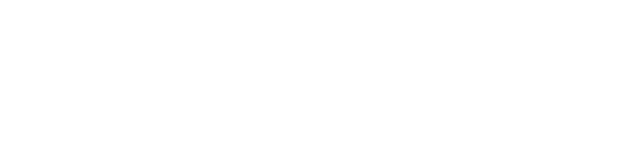
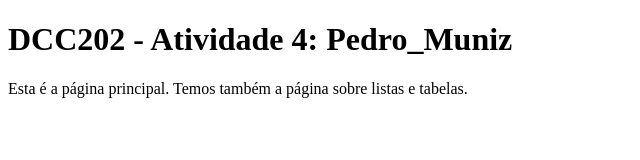
Before and after one commit to ufjf-dcc202/ufjf-dcc202-2023-3-a-atv4-PedroMuniz10, a website: page index.html in a window 1280 px wide. Shown: the whole page, without its empty margins (0-640 px from the left). Drawn offline with Linux system fonts and the light colour scheme.

Commit message:
Criar outro título e um parágrafo

```diff
--- a/index.html
+++ b/index.html
@@ -6,6 +6,9 @@
     <title>DCC202 - Atividade 4: Pedro_Muniz</title>
 </head>
 <body>
-
+    <main>
+        <h1>DCC202 - Atividade 4: Pedro_Muniz</h1>
+        <p>Esta é a página principal. Temos também a página sobre listas e tabelas.</p>
+    </main>
 </body>
 </html>
```
